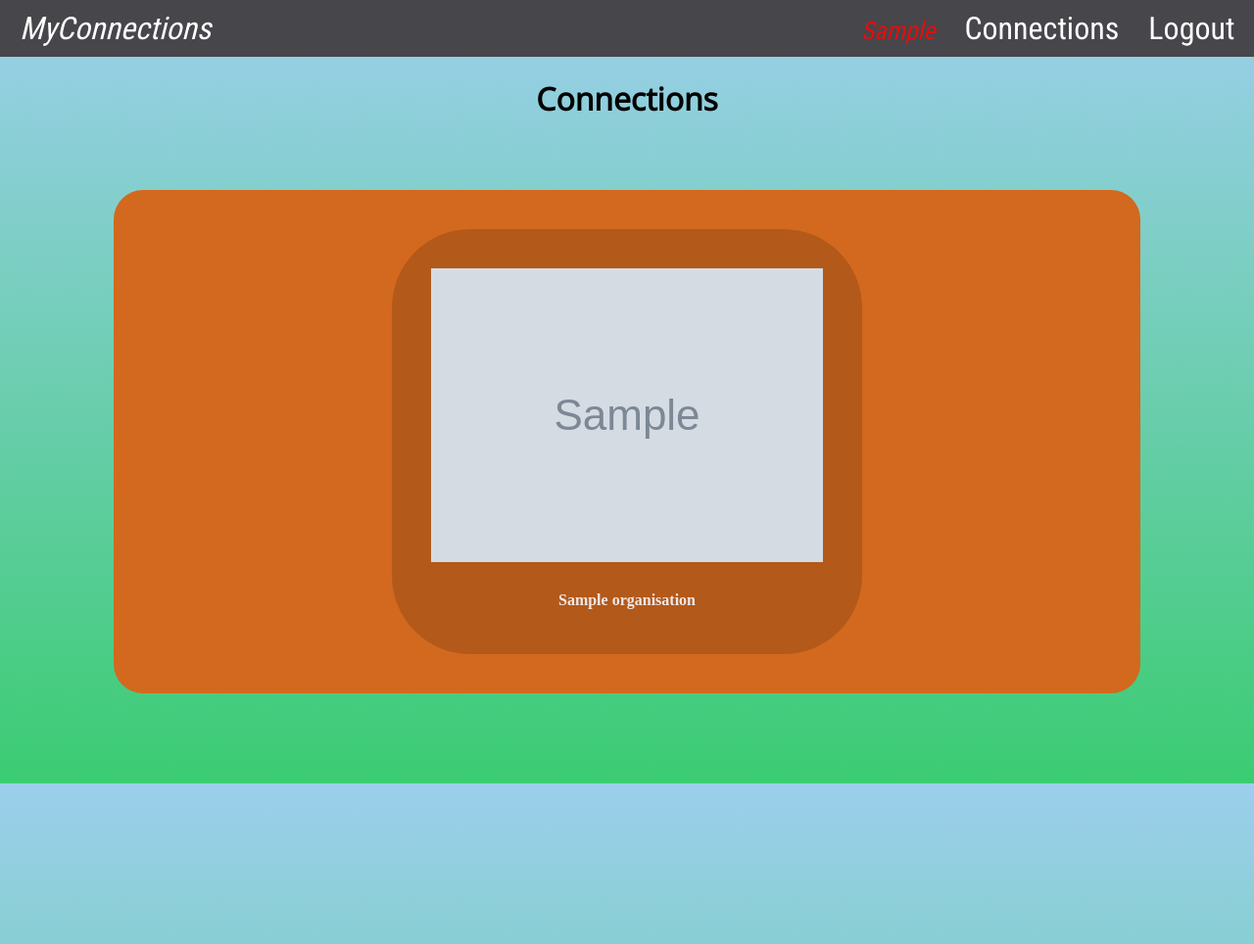
After one commit to ChrisPapp/myConnections, a Django app: page /connections in a window 1280 px wide. The commit adds this page. Shown: the whole page at 98% size. Run offline with Django 3.2, Linux system fonts and the light colour scheme; a user stored in the database is signed in; tables that the repository leaves empty hold one stand-in row (values such as "Sample post"); grey boxes marked "Sample" are stand-in pictures.

Commit message:
Implement connections list view

```diff
--- /dev/null
+++ b/myConnections/decorators.py
@@ -0,0 +1,32 @@
+from django.contrib.auth import REDIRECT_FIELD_NAME
+from django.contrib.auth.decorators import user_passes_test
+
+
+def person_required(function=None, redirect_field_name=REDIRECT_FIELD_NAME, login_url='login'):
+    '''
+    Decorator for views that checks that the logged in user is a student,
+    redirects to the log-in page if necessary.
+    '''
+    actual_decorator = user_passes_test(
+        lambda u: u.is_active and u.is_person,
+        login_url=login_url,
+        redirect_field_name=redirect_field_name
+    )
+    if function:
+        return actual_decorator(function)
+    return actual_decorator
+
+
+def organisation_required(function=None, redirect_field_name=REDIRECT_FIELD_NAME, login_url='login'):
+    '''
+    Decorator for views that checks that the logged in user is a teacher,
+    redirects to the log-in page if necessary.
+    '''
+    actual_decorator = user_passes_test(
+        lambda u: u.is_active and u.is_organisation,
+        login_url=login_url,
+        redirect_field_name=redirect_field_name
+    )
+    if function:
+        return actual_decorator(function)
+    return actual_decorator
--- a/myConnections/static/myConnections/css/profile.css
+++ b/myConnections/static/myConnections/css/profile.css
@@ -51,3 +51,35 @@ p {
 #organisation p {
     color: black;
 }
+
+#connections {
+    background-color: chocolate;
+}
+
+.connection {
+    padding: 30px;
+    margin: 40px;
+    border-radius: 80px;
+    display: flex;
+    flex-direction: column;
+    justify-content: center;
+    align-items: center;
+    background-color: rgba(0, 0, 0, 0.15);
+    transition: transform 0.2s ease-out;
+}
+
+#connections :hover {
+    transform: scale(1.1);
+}
+
+.connection img {
+    max-width: 100%;
+    max-height: 100%;
+    transition: transform 0.2s ease-out;
+}
+
+.connection a {
+    color: rgb(240, 232, 232);
+    text-align: center;
+    text-decoration: none;
+}
--- a/myConnections/templates/myConnections/base.html
+++ b/myConnections/templates/myConnections/base.html
@@ -21,6 +21,7 @@
                 {% if request.user.is_authenticated %}
                     {% if request.user.is_person %}
                         <li><a href="{% url 'my_connections:person' pk=user.person.pk %}"> <span id="nav-name">{{ request.user.first_name }}</span></a></li>
+                        <li><a href="{% url 'my_connections:connections' %}">Connections</a></li>
                     {% elif request.user.is_organisation %}
                         <li><a href="{% url 'my_connections:organisation' pk=user.organisation.pk %}"> <span id="nav-name">{{ request.user.organisation.name }}</span></a></li>
                     {% endif %}
--- /dev/null
+++ b/myConnections/templates/myConnections/connections.html
@@ -0,0 +1,24 @@
+{% extends 'base.html' %}
+
+{% block css %}
+ {% load static %}
+<link rel="stylesheet" href="{% static 'myConnections/css/profile.css' %} ">
+{% endblock css %}
+
+{% block content %}
+
+<h1 class="header">Connections</h1>
+<div class="container">
+    <div class="bubble" id="connections" style="width: 90%; flex-direction: row; flex-wrap: wrap; justify-content: center; max-height: 75%; overflow-y:auto;">
+        {% for organisation in user.person.relationships.all %}
+            <div class="connection">
+                <a href="{% url 'my_connections:organisation' pk=organisation.pk %}">
+
+                    <img src="{{ organisation.logo.url }}"></img>
+                    <p>{{ organisation.name }}</p>
+                </a>
+            </div>
+        {% endfor %}
+    </div>
+</div>
+{% endblock content %}
--- a/myConnections/urls.py
+++ b/myConnections/urls.py
@@ -14,4 +14,5 @@ urlpatterns = [
     path('organisation/<int:pk>/', views.OrganisationDetailView.as_view(), name='organisation'),
     path('logout/', LogoutView.as_view(), name='logout'),
     path('logout_message/', views.logout_message, name='logout_message'),
+    path('connections', views.connections, name='connections'),
 ]
--- a/myConnections/views.py
+++ b/myConnections/views.py
@@ -1,12 +1,13 @@
 from django.shortcuts import render
-from django.http import HttpResponse
 from django.urls import reverse_lazy, reverse
 from django.contrib.auth import login
 from django.shortcuts import redirect
+from django.contrib.auth.decorators import login_required
 from django.contrib.auth.mixins import UserPassesTestMixin
 from django.views.generic import CreateView, DetailView
 from myConnections.models import User,Person,Organisation
 from myConnections.forms import PersonSignUpForm, OrganisationSignUpForm
+from myConnections.decorators import person_required
 
 # Create your views here.
 
@@ -81,3 +82,9 @@ class OrganisationDetailView(UserPassesTestMixin, DetailView):
         # An organisation can only see their own profile
         if self.request.user.is_organisation:
             return self.request.user.organisation.pk == self.kwargs['pk']
+
+
+@login_required
+@person_required
+def connections(request):
+    return render(request, 'connections.html')
```
